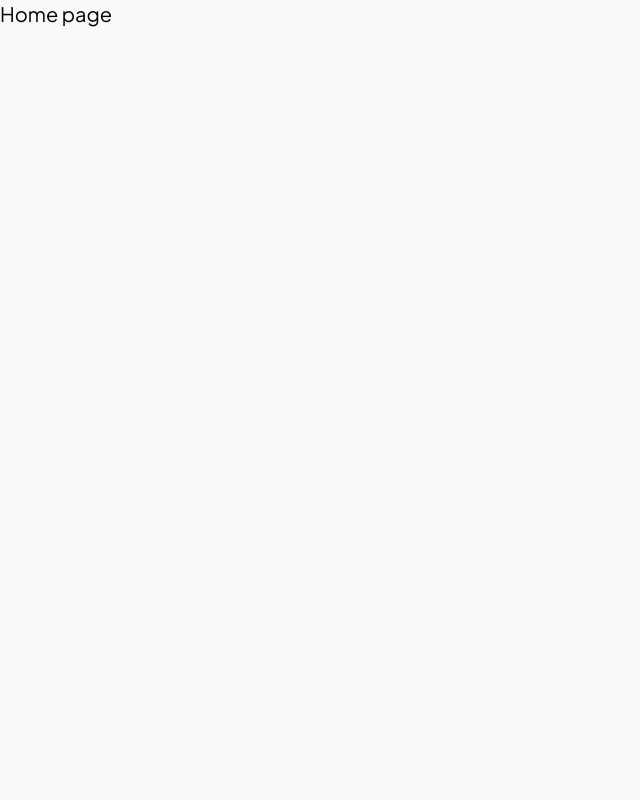
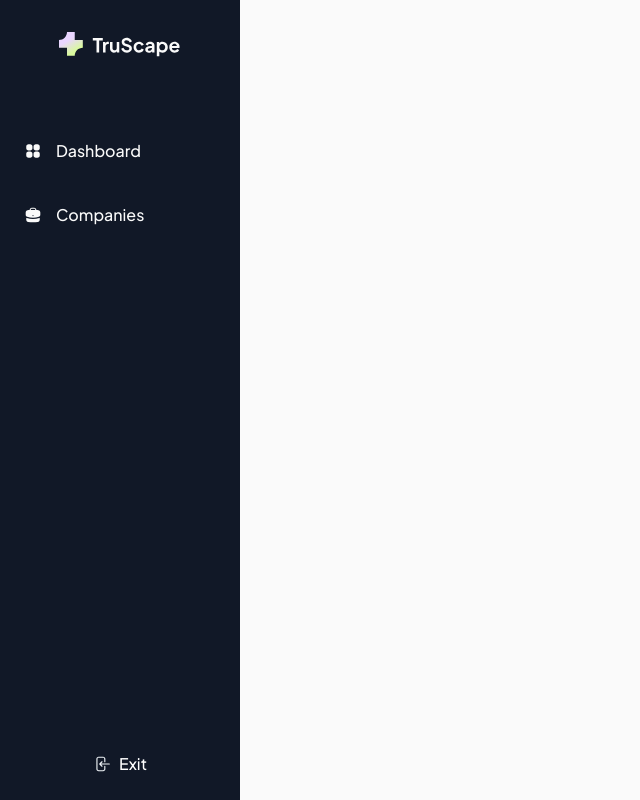
Before and after one commit to lisovenko02/CRM-for-vendors, a Next.js app: page / in a window 1280 px wide. Shown: the whole page, without its empty margins (0-640 px from the left). Built offline with nearby package versions, Linux system fonts and the light colour scheme.

Commit message:
finished

```diff
--- a/src/app/page.tsx
+++ b/src/app/page.tsx
@@ -1,7 +1,10 @@
+import Sidebar from './components/sidebar';
+
 export default function Home() {
   return (
     <main>
       <h1 className="text-xl">Home page</h1>
+      <Sidebar />
     </main>
   );
 }
```
